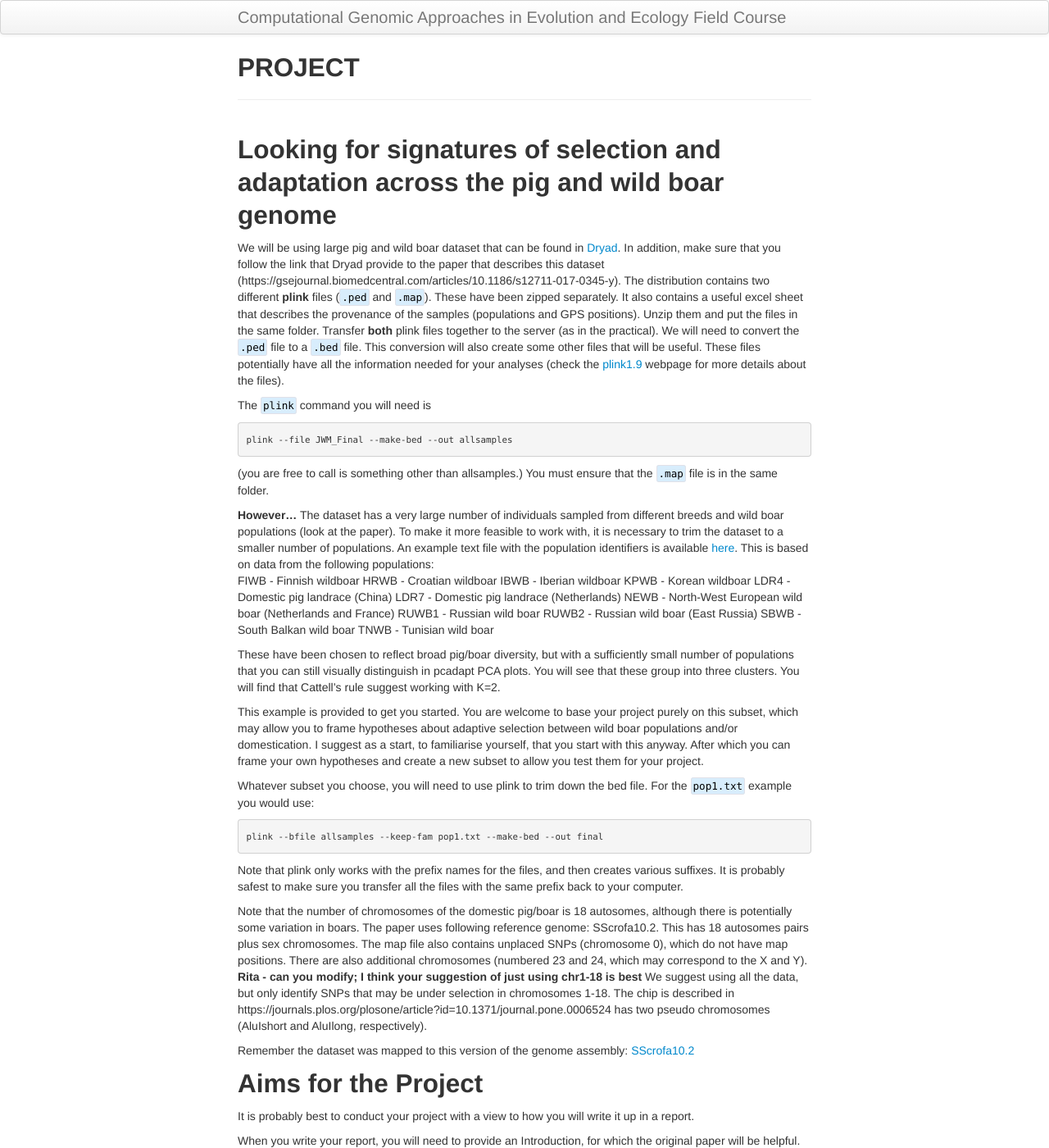
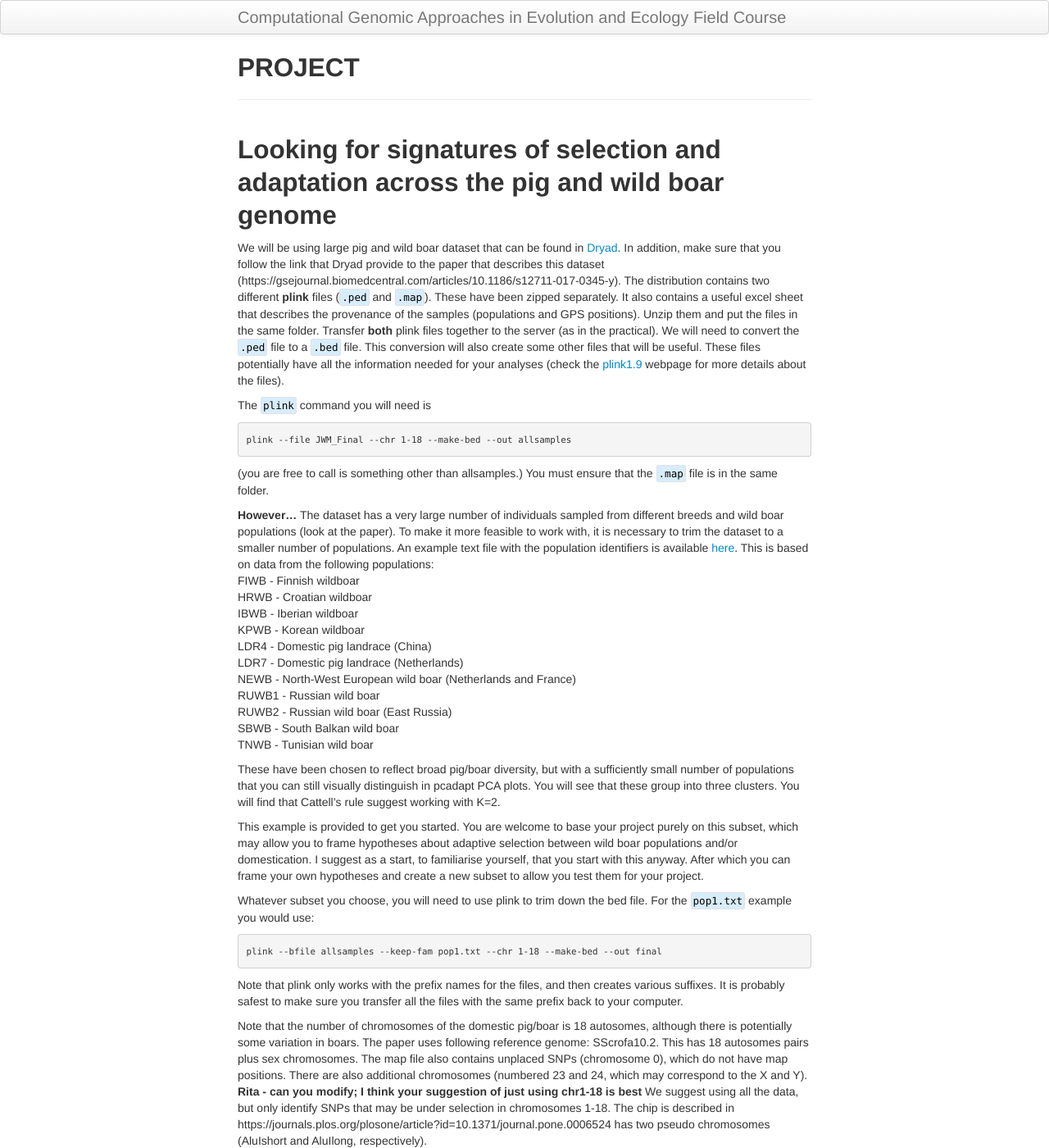
Before and after one commit to ritarasteiro/FieldCourse, a Jekyll site: the page built from pages/project.md, in a window 1280 px wide and 1400 px high. Shown: the whole window at 82% size. Built offline with Jekyll 4.4.1, drawn with Linux system fonts in a browser that asks for light colours.

Commit message:
Update project.md

````diff
--- a/pages/project.md
+++ b/pages/project.md
@@ -10,22 +10,22 @@ We will be using large pig and wild boar dataset that can be found in [Dryad](ht
 
 The ```plink``` command you will need is
 ```sh
-plink --file JWM_Final --make-bed --out allsamples
+plink --file JWM_Final --chr 1-18 --make-bed --out allsamples
 ```
 (you are free to call is something other than allsamples.) You must ensure that the ```.map``` file is in the same folder.
 
 **However...** The dataset has a very large number of individuals sampled from different breeds and wild boar populations (look at the paper). To make it more feasible to work with, it is necessary to trim the dataset to a smaller number of populations. An example text file with the population identifiers is available [here](../data/pop1.txt). This is based on data from the following populations:
-FIWB - Finnish wildboar
-HRWB - Croatian wildboar
-IBWB - Iberian wildboar
-KPWB - Korean wildboar
-LDR4 - Domestic pig landrace (China)
-LDR7 - Domestic pig landrace (Netherlands)
-NEWB - North-West European wild  boar (Netherlands and France)
-RUWB1 - Russian wild boar
-RUWB2 - Russian wild boar (East Russia)
-SBWB - South Balkan wild boar
-TNWB - Tunisian wild boar
+FIWB - Finnish wildboar <br/>
+HRWB - Croatian wildboar <br/>
+IBWB - Iberian wildboar <br/>
+KPWB - Korean wildboar <br/>
+LDR4 - Domestic pig landrace (China) <br/>
+LDR7 - Domestic pig landrace (Netherlands) <br/>
+NEWB - North-West European wild  boar (Netherlands and France) <br/>
+RUWB1 - Russian wild boar <br/>
+RUWB2 - Russian wild boar (East Russia) <br/>
+SBWB - South Balkan wild boar <br/>
+TNWB - Tunisian wild boar <br/>
 
 These have been chosen to reflect broad pig/boar  diversity, but with a sufficiently small number of populations that you can  still visually distinguish in pcadapt PCA plots. You will  see that these  group into three clusters. You will find that Cattell's rule suggest working with K=2.
 
@@ -33,7 +33,7 @@ This example is provided to get you started. You are welcome to base your projec
 
 Whatever subset you choose, you will need to use plink to trim down the  bed file. For the ```pop1.txt``` example you would use:
 ```sh
-plink --bfile allsamples --keep-fam pop1.txt --make-bed --out final
+plink --bfile allsamples --keep-fam pop1.txt --chr 1-18 --make-bed --out final
 ```
 
 Note that plink only works with the prefix names for the files, and then creates various suffixes. It is probably safest to make sure you transfer all  the files with the same prefix back to your computer.
````
